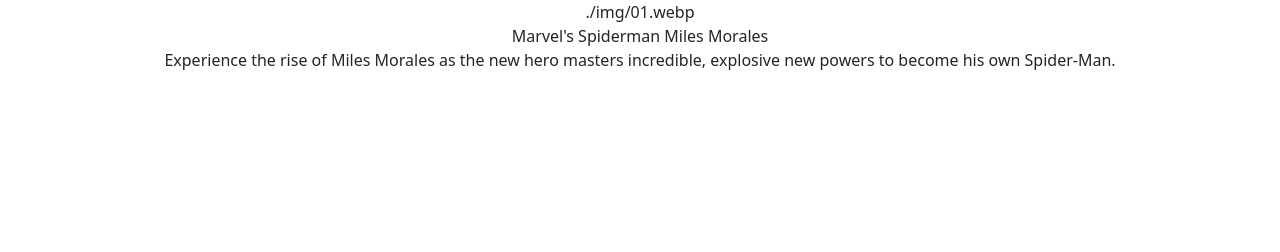
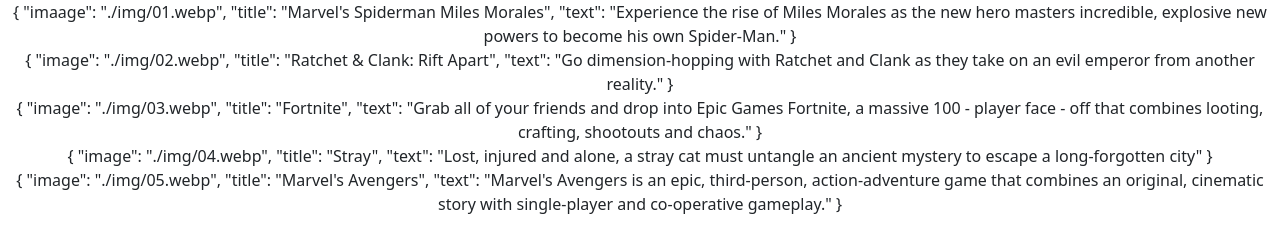
Before and after one commit to Blaser993/vue-slider, a plain HTML site: page index.html in a window 1280 px wide. Drawn offline with nearby package versions, Linux system fonts and the light colour scheme.

Commit message:
FEAT stampo a schermo tutte le slides come string

```diff
--- a/scirpt/script.js
+++ b/scirpt/script.js
@@ -52,11 +52,32 @@
   data() {
     return {
         message: "ciao",
-        slides: {
+        slides: [{
             imaage: './img/01.webp',
             title: "Marvel's Spiderman Miles Morales",
             text: 'Experience the rise of Miles Morales as the new hero masters incredible, explosive new powers to become his own Spider-Man.',
         },
+        {
+            image: './img/02.webp',
+            title: 'Ratchet & Clank: Rift Apart',
+            text: 'Go dimension-hopping with Ratchet and Clank as they take on an evil emperor from another reality.',
+          },
+          {
+            image: './img/03.webp',
+            title: 'Fortnite',
+            text: 'Grab all of your friends and drop into Epic Games Fortnite, a massive 100 - player face - off that combines looting, crafting, shootouts and chaos.',
+          },
+          {
+            image: './img/04.webp',
+            title: 'Stray',
+            text: 'Lost, injured and alone, a stray cat must untangle an ancient mystery to escape a long-forgotten city',
+          },
+          {
+            image: './img/05.webp',
+            title: "Marvel's Avengers",
+            text: "Marvel's Avengers is an epic, third-person, action-adventure game that combines an original, cinematic story with single-player and co-operative gameplay.",
+          },
+        ]
     }
   }
 }).mount('#app')
```
Also changed, not shown: index.html (+2 -3 lines).
